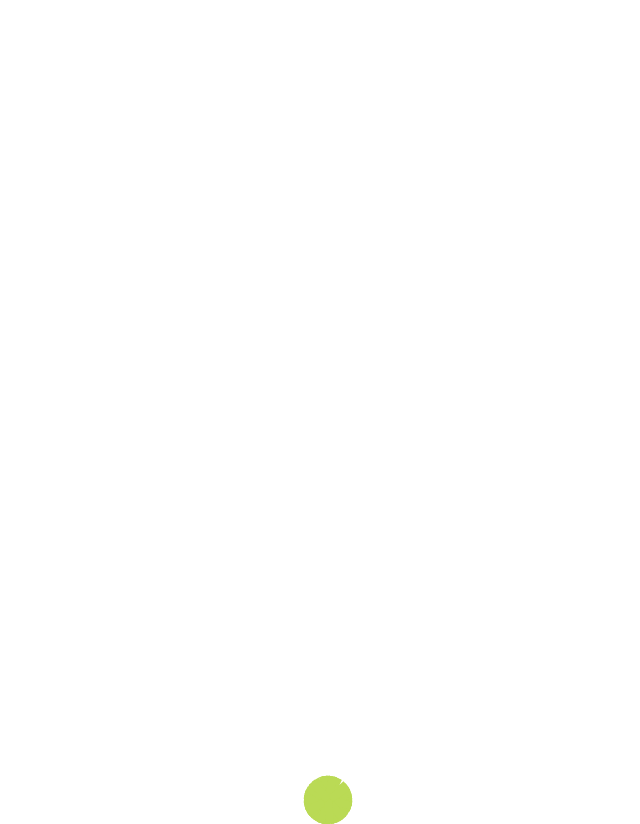
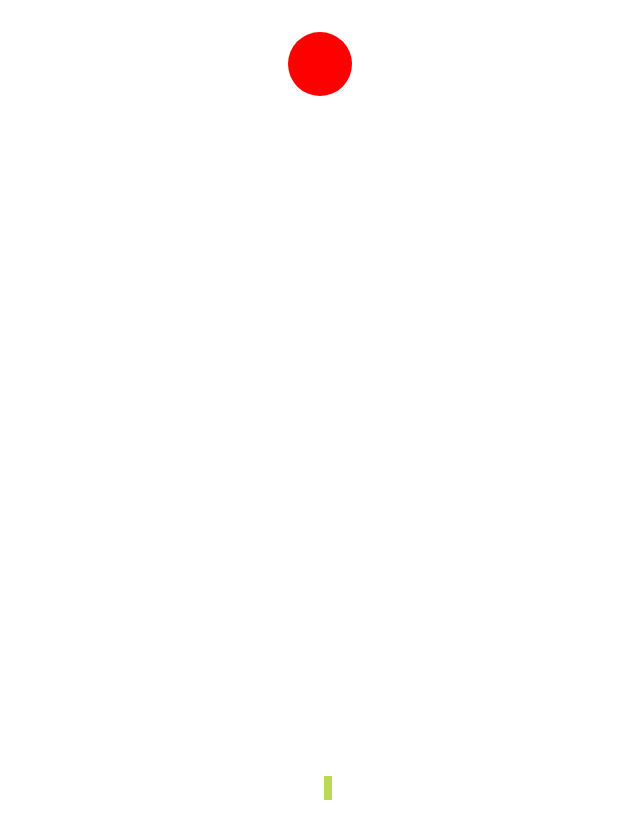
Before and after one commit to HofmannZ/ai-genetic-algorithm-rockets, a plain HTML site: page index.html in a window 1280 px wide. Shown: the whole page, without its empty margins (320-960 px from the left). After the commit the page ends 800 px from the top, so only its background shows below. Drawn offline with Linux system fonts and the light colour scheme.

Commit message:
Adde mars and did a small refactor

```diff
--- a/script.js
+++ b/script.js
@@ -1,4 +1,30 @@
 const root = document.querySelector('.root');
+
+/**
+*   Mars
+*/
+class Mars {
+  constructor(x, y) {
+    this.x = x;
+    this.y = y;
+
+    this.width = 64;
+    this.height = 64;
+  }
+
+  render() {
+    const element = document.createElement('div');
+    element.classList.add('mars');
+
+    root.appendChild(element);
+
+    element.style.width = `${this.width.toString()}px`;
+    element.style.height = `${this.height.toString()}px`;
+
+    element.style.left = `${this.x.toString()}px`;
+    element.style.bottom = `${this.y.toString()}px`;
+  }
+}
 
 
 /**
@@ -17,19 +43,26 @@ class Rocket {
 
     this.element = document.createElement('div');
     this.element.classList.add('rocket');
-
-    root.appendChild(this.element);
   }
 
   propel() {
     this.x += this.speed * Math.sin(this.angle * (Math.PI / 180));
     this.y += this.speed * Math.cos(this.angle * (Math.PI / 180));
+
+    this.element.style.left = `${this.x.toString()}px`;
+    this.element.style.bottom = `${this.y.toString()}px`;
+
+    this.element.style.transform = `rotate(${this.angle}deg)`;
   }
 
   render() {
+    this.element.style.width = `${this.width.toString()}px`;
+    this.element.style.height = `${this.height.toString()}px`;
+
     this.element.style.left = `${this.x.toString()}px`;
     this.element.style.bottom = `${this.y.toString()}px`;
-    this.element.style.transform = `rotate(${this.angle}deg)`;
+
+    root.appendChild(this.element);
   }
 }
 
@@ -38,8 +71,9 @@ class Rocket {
 *   Mission control
 */
 const rockets = [];
-const numberOfRockets = 50;
+const numberOfRockets = 16;
 const cycleLimit = 32;
+const mars = new Mars(window.innerWidth / 2, window.innerHeight - 64);
 
 let started = false;
 let cycle = 0;
@@ -64,6 +98,7 @@ function findMars() {
     root.innerHTML = '';
 
     // Try with new DNA.
+    mars.render();
     constructRockets();
     findMars();
   } else {
@@ -73,7 +108,6 @@ function findMars() {
       rockets[i].angle = Math.round(Math.random() * 360);
 
       rockets[i].propel();
-      rockets[i].render();
     }
 
     cycle++;
@@ -81,7 +115,8 @@ function findMars() {
   }
 };
 
-// Display initial rockets.
+// Display initial rockets and mars.
+mars.render();
 constructRockets();
 
 // Launch rockets on click event.
--- a/style.css
+++ b/style.css
@@ -10,16 +10,13 @@ body {
 .rocket {
   position: absolute;
   transition: all 256ms linear;
-  width: 8px;
-  height: 24px;
   transform-origin: center bottom;
   background-color: #BADA55;
 }
 
 .mars {
   position: absolute;
-  width: 64px;
-  height: 64px;
   border-radius: 32px;
   background-color: red;
+  transform: translate(-50%, 50%);
 }
```
